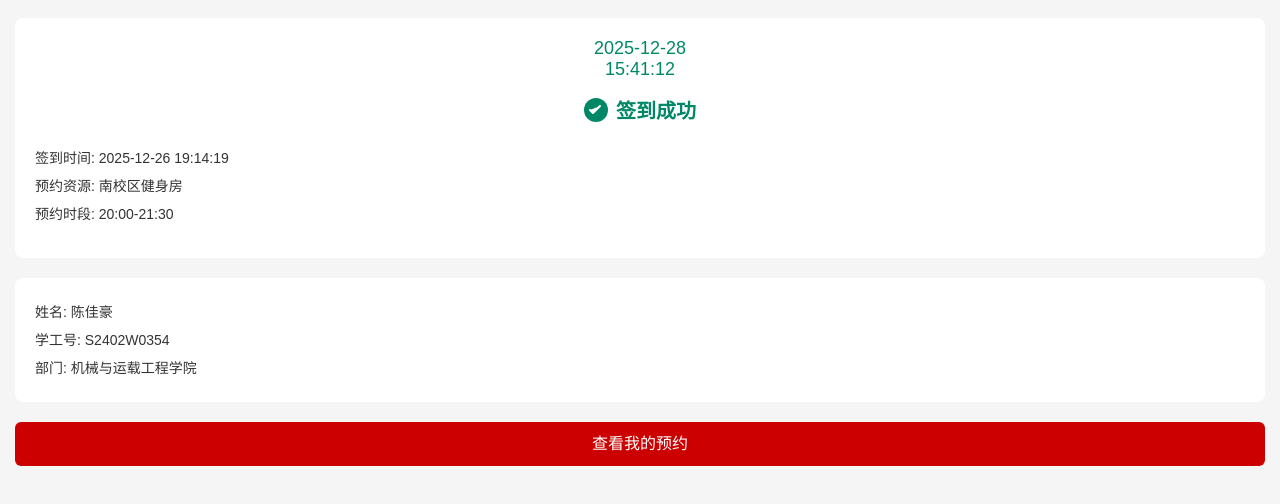
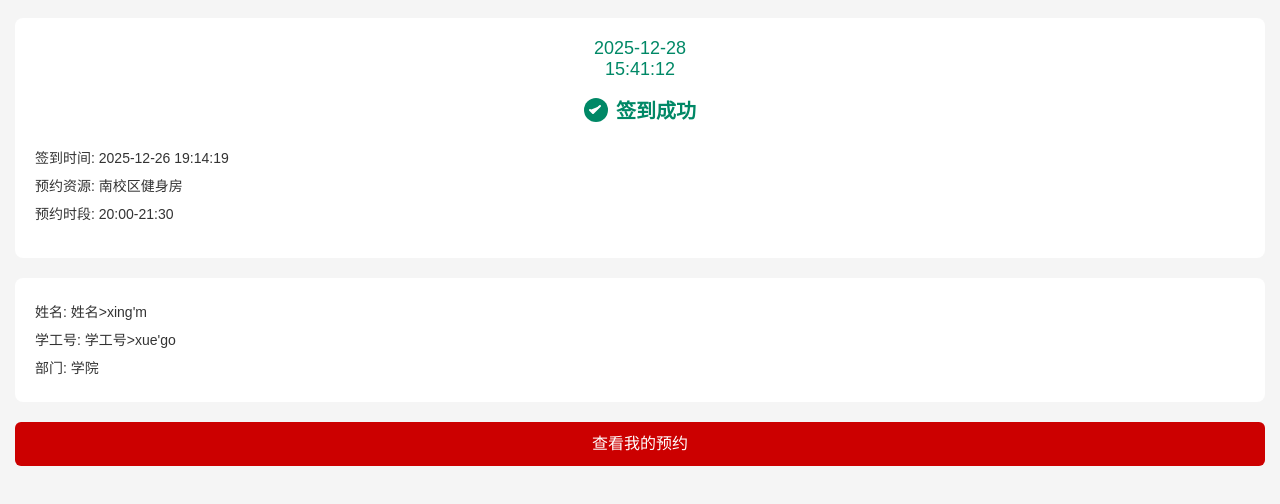
Before and after one commit to ChenJiahao-dev/register, a plain HTML site: page register.html in a window 1280 px wide. Shown: the part 70-574 px from the top of the page. Drawn offline with Linux system fonts and the light colour scheme.

Commit message:
Update register.html

```diff
--- a/register.html
+++ b/register.html
@@ -183,9 +183,9 @@
     </div>
 
     <div class="user-info">
-        姓名: <span id="username">陈佳豪</span><br>
-        学工号: <span id="student-id">S2402W0354</span><br>
-        部门: <span id="department">机械与运载工程学院</span>
+        姓名: <span id="username">姓名>xing'm<br>
+        学工号: <span id="student-id">学工号>xue'go<br>
+        部门: <span id="department">学院</span>
     </div>
 
     <button class="btn" id="check-reserve">查看我的预约</button>
@@ -289,4 +289,5 @@
         });
     </script>
 </body>
+
 </html>
```
